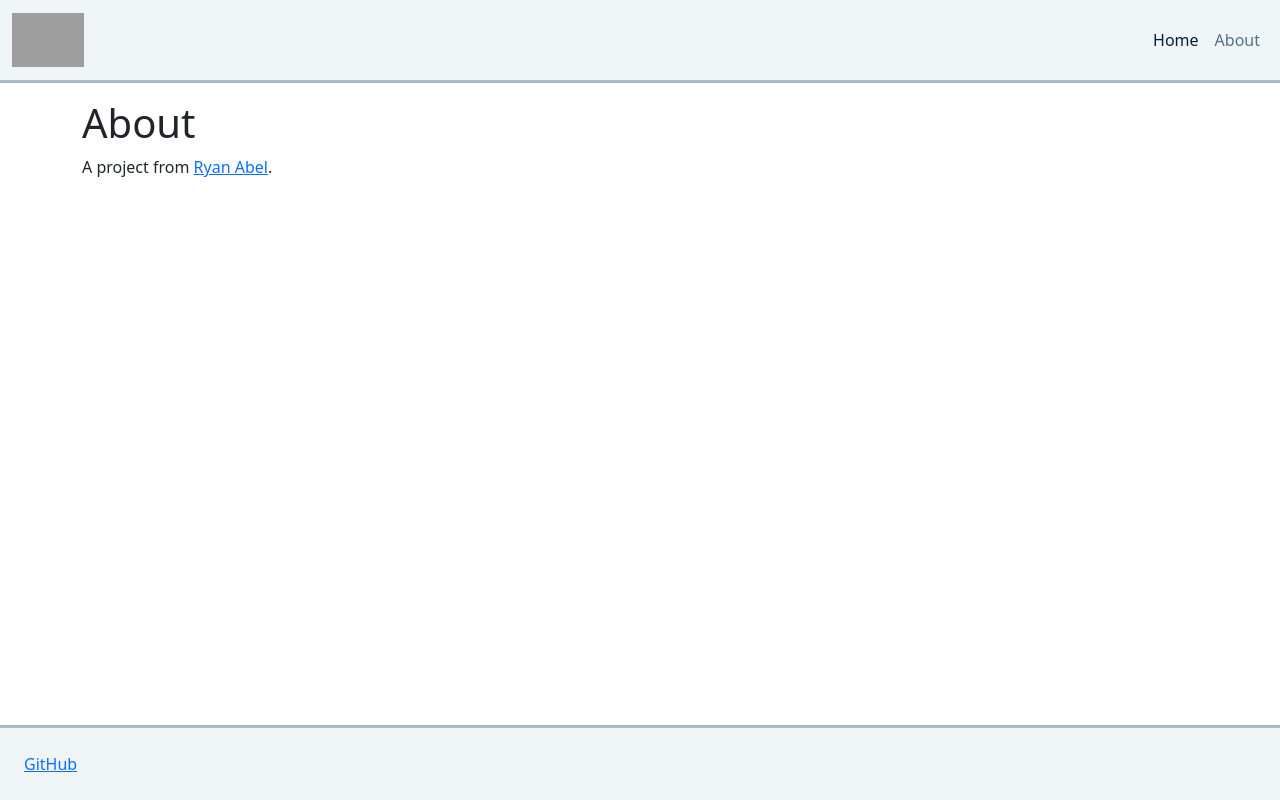
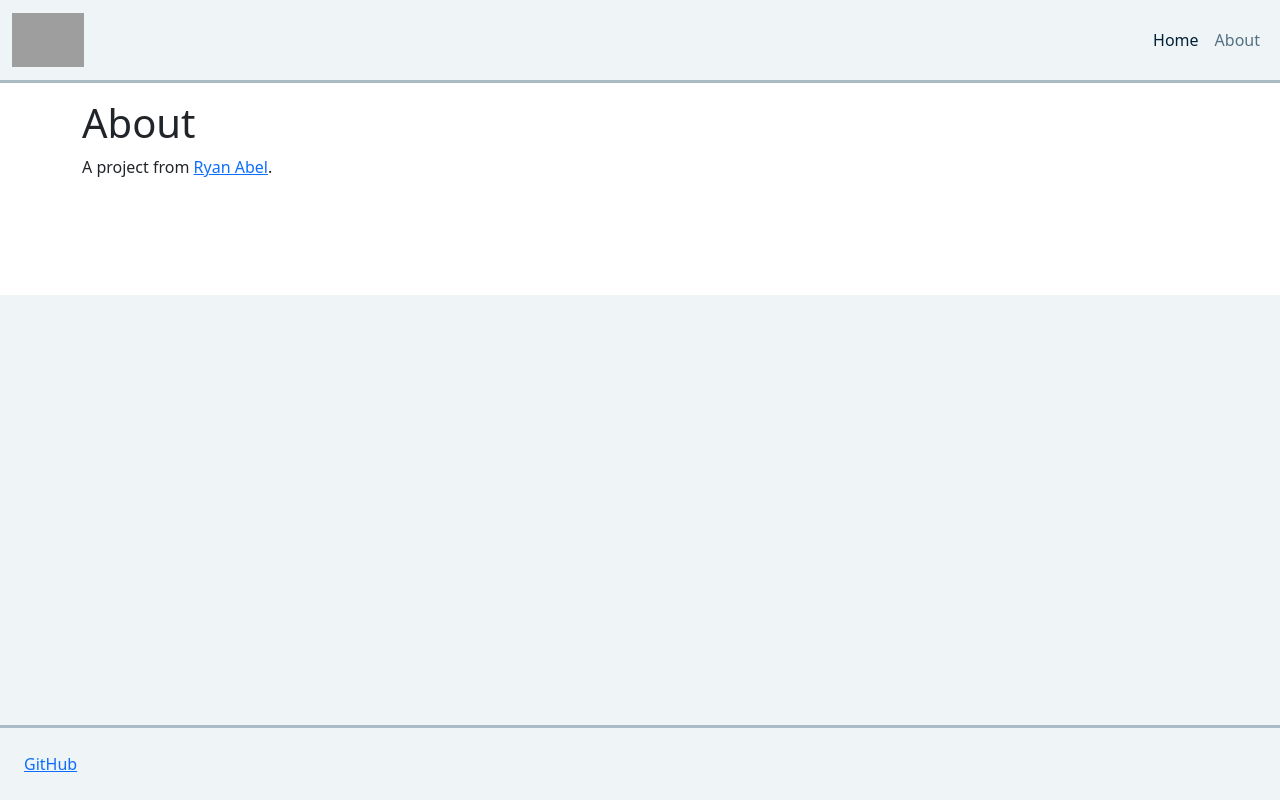
Before and after one commit to GeneralAntilles/maia, a Django app: template maia_v2/templates/maia_v2/about.html in a window 1280 px wide. Run offline with Django 3.2, Linux system fonts and the light colour scheme; the template is opened without the code that fills it, so the values that code supplies are empty; grey boxes are pictures that could not be loaded.

Commit message:
Add background color to html

```diff
--- a/maia_v2/static/maia_v2.css
+++ b/maia_v2/static/maia_v2.css
@@ -1,4 +1,5 @@
 html {
+    background-color: #eff4f7;
     position: relative;
     min-height: 100%;
 }
```
